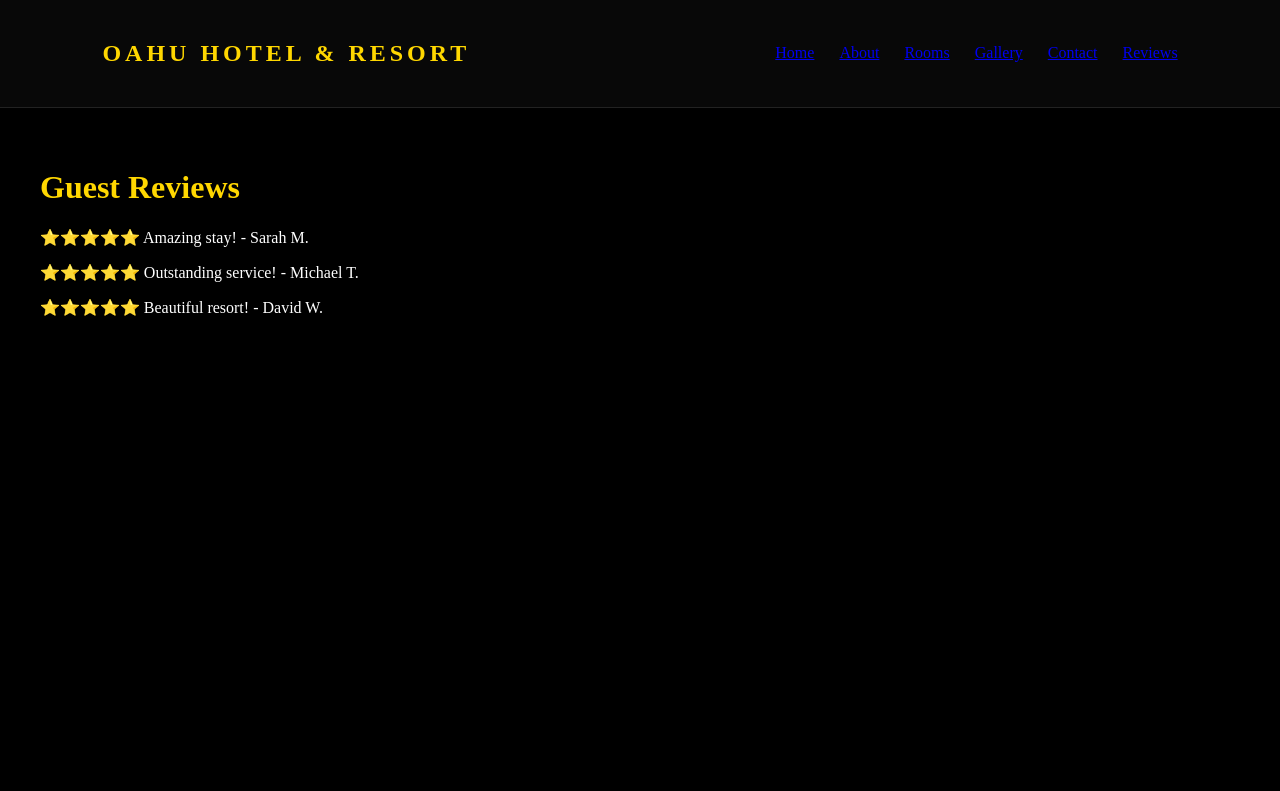
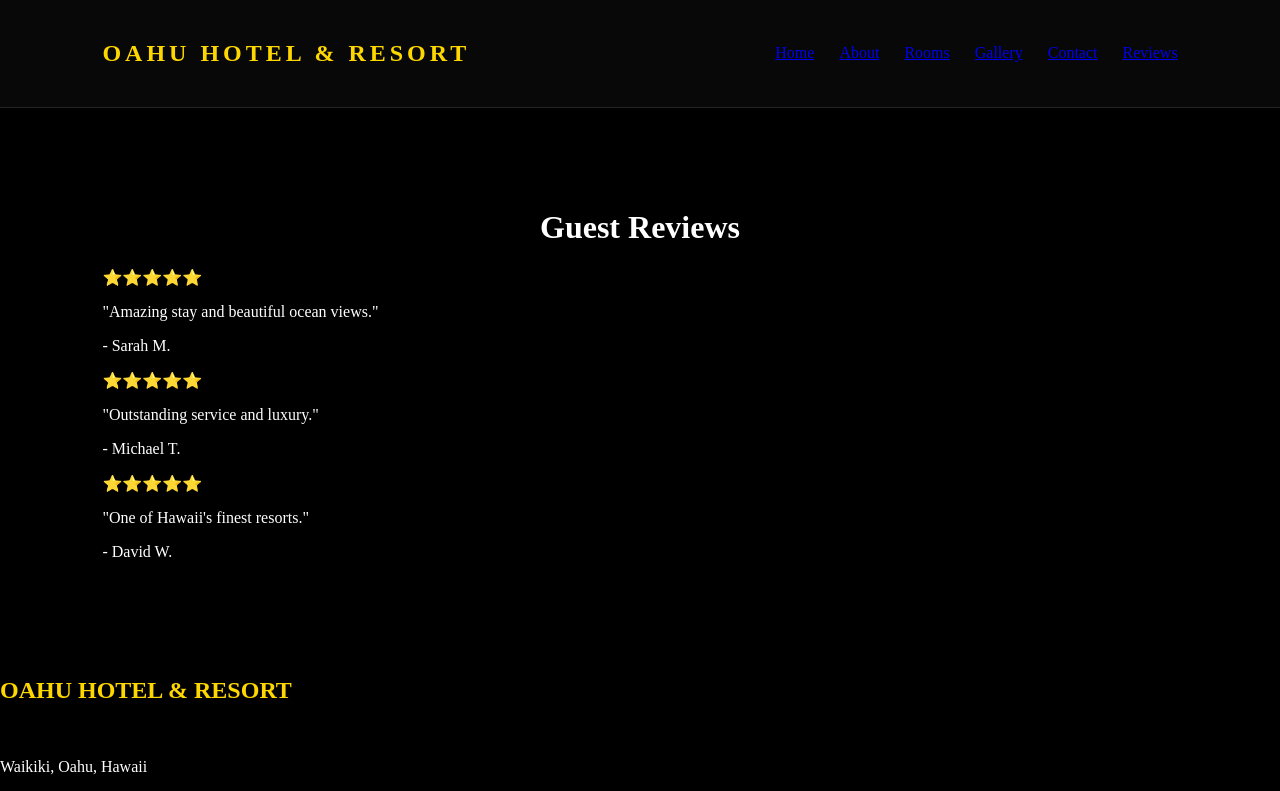
Before and after one commit to mbindaalphachia9-del/OHAU-HOTEL-RESORT, a Next.js app: page /reviews in a window 1280 px wide. Shown: the top 791 px of the page. Built offline with nearby package versions, Linux system fonts and the light colour scheme.

Commit message:
Update page.tsx

```diff
--- a/app/reviews/page.tsx
+++ b/app/reviews/page.tsx
@@ -1,11 +1,29 @@
 export default function ReviewsPage() {
   return (
-    <main style={{background:"#000",color:"#fff",minHeight:"100vh",padding:"40px"}}>
-      <h1 style={{color:"gold"}}>Guest Reviews</h1>
+    <main style={{ padding: "80px 8%" }}>
+      <h1 className="gold" style={{ textAlign: "center" }}>
+        Guest Reviews
+      </h1>
 
-      <p>⭐⭐⭐⭐⭐ Amazing stay! - Sarah M.</p>
-      <p>⭐⭐⭐⭐⭐ Outstanding service! - Michael T.</p>
-      <p>⭐⭐⭐⭐⭐ Beautiful resort! - David W.</p>
+      <div className="grid">
+        <div className="card">
+          ⭐⭐⭐⭐⭐
+          <p>"Amazing stay and beautiful ocean views."</p>
+          <p>- Sarah M.</p>
+        </div>
+
+        <div className="card">
+          ⭐⭐⭐⭐⭐
+          <p>"Outstanding service and luxury."</p>
+          <p>- Michael T.</p>
+        </div>
+
+        <div className="card">
+          ⭐⭐⭐⭐⭐
+          <p>"One of Hawaii's finest resorts."</p>
+          <p>- David W.</p>
+        </div>
+      </div>
     </main>
   );
 }
```
